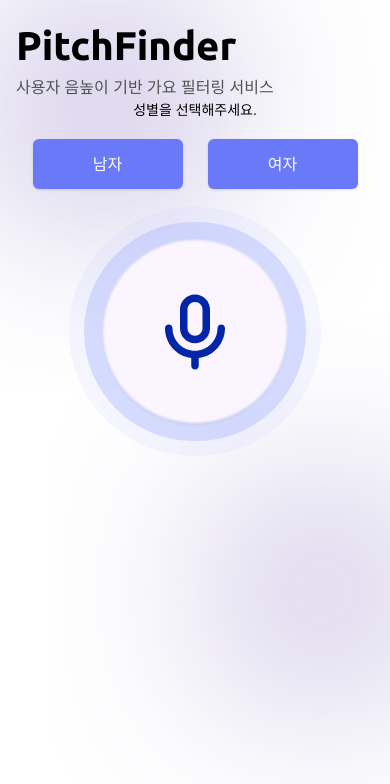
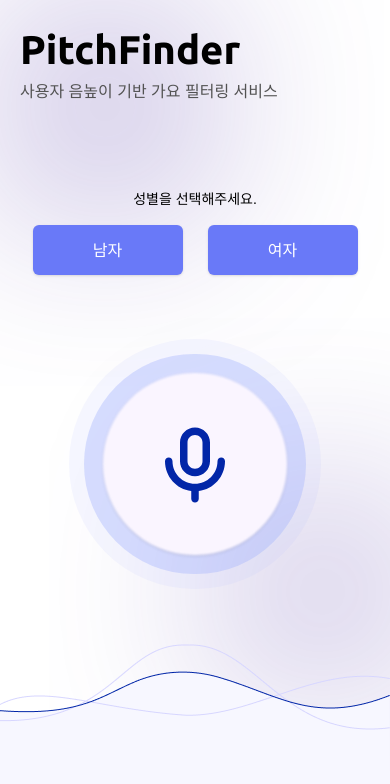
Before and after one commit to K-CoB/pitch-finder-frontend, a React (Create React App) app: page / in a window 390 px wide. Shown: the top 784 px of the page. Built offline with nearby package versions, Linux system fonts and the light colour scheme; a web font is replaced by a local one.

Commit message:
💄style : 반응형을 위한 각종 스타일 적용

```diff
--- a/src/App.css
+++ b/src/App.css
@@ -17,7 +17,8 @@ html {
   background-color: whitesmoke;
 }
 
-.bg-img {
+body {
+  background-color: white;
   background-image: url("./assets/bgBlur.svg");
   background-size: cover;
   background-repeat: no-repeat;
@@ -34,3 +35,7 @@ html {
   justify-content: center;
   align-items: center;
 }
+
+.custom-grid-template-rows {
+  grid-template-rows: min-content auto;
+}
--- a/src/App.tsx
+++ b/src/App.tsx
@@ -1,15 +1,17 @@
 import "@/App.css";
 import Home from "@/page/Home";
-import { BrowserRouter, Route, Routes } from "react-router-dom";
+import { Route, Routes, useLocation } from "react-router-dom";
 import Music from "@/page/Music";
 import Test from "@/page/Test";
 import Header from "@/components/common/Header";
+import Bottom from "@/assets/bottom.png";
 
 export default function App() {
+  const location = useLocation();
+
   return (
-    <BrowserRouter>
-      <html lang="kor">
-        <body className="max-w-[440px] min-h-screen m-auto bg-white p-4 bg-img">
+    <div className="min-h-dvh max-w-[440px] m-auto flex-column">
+      <div className="flex-1 p-5 grid custom-grid-template-rows">
         <Header />
         <main>
           <Routes>
@@ -18,8 +20,11 @@ export default function App() {
             <Route path="/music" element={<Music />} />
           </Routes>
         </main>
-        </body>
-      </html>
-    </BrowserRouter>
+      </div>
+
+      {location.pathname === "/" && (
+        <img src={Bottom} alt="홈페이지 하단 이미지" />
+      )}
+    </div>
   );
 }
--- a/src/components/common/Header.tsx
+++ b/src/components/common/Header.tsx
@@ -1,7 +1,7 @@
 export default function Header() {
   return (
-    <div>
-      <h1 className="text-black text-[40px] font-bold font-Ubuntu">
+    <div className="pb-[50px]">
+      <h1 className="text-black text-[40px] font-bold font-Ubuntu w-full">
         PitchFinder
       </h1>
       <h3 className="text-dark-gray">사용자 음높이 기반 가요 필터링 서비스</h3>
--- a/src/components/home/MikeButton.tsx
+++ b/src/components/home/MikeButton.tsx
@@ -6,9 +6,7 @@ export default function MikeButton() {
       <div className="w-[251.62px] h-[249.23px] left-0 top-0 absolute opacity-10 bg-indigo-300 rounded-full" />
       <div className="w-[221.43px] h-[219.32px] left-[15.10px] top-[14.95px] absolute opacity-40 bg-indigo-300 rounded-full" />
       <div className="w-[184.52px] h-[182.77px] left-[33.55px] top-[33.23px] absolute bg-purple-50 rounded-full shadow blur-[1px]" />
-      <div className="w-[90px] h-[90px] left-[80.62px] top-[80.23px] absolute">
-        <MicrophoneIcon />
-      </div>
+      <MicrophoneIcon className="w-[90px] h-[90px] left-[80.62px] top-[80.23px] absolute" />
     </div>
   );
 }
--- a/src/index.tsx
+++ b/src/index.tsx
@@ -1,12 +1,15 @@
 import React from "react";
 import ReactDOM from "react-dom/client";
 import App from "@/App";
+import { BrowserRouter } from "react-router-dom";
 
 const root = ReactDOM.createRoot(
   document.getElementById("root") as HTMLElement
 );
 root.render(
   <React.StrictMode>
-    <App />
+    <BrowserRouter>
+      <App />
+    </BrowserRouter>
   </React.StrictMode>
 );
--- a/src/page/Home.tsx
+++ b/src/page/Home.tsx
@@ -3,15 +3,15 @@ import MikeButton from "@/components/home/MikeButton";
 
 export default function Home() {
   return (
-    <>
-      <div className="flex-center flex-column h-[200px] gap-[18px]">
+    <div className="h-full flex-center flex-column gap-[64px]">
+      <div className="flex-center flex-column gap-[15px]">
         <span className="text-black text-[14px]">성별을 선택해주세요.</span>
         <div className="flex gap-[25px]">
           <SelectButton bgColor="bg-blue-base">남자</SelectButton>
           <SelectButton bgColor="bg-blue-base">여자</SelectButton>
         </div>
-        <MikeButton />
       </div>
-    </>
+      <MikeButton />
+    </div>
   );
 }
```
Also changed, not shown: src/assets/bottom.png (added). Lines whose indentation alone changed are shown as unchanged.
